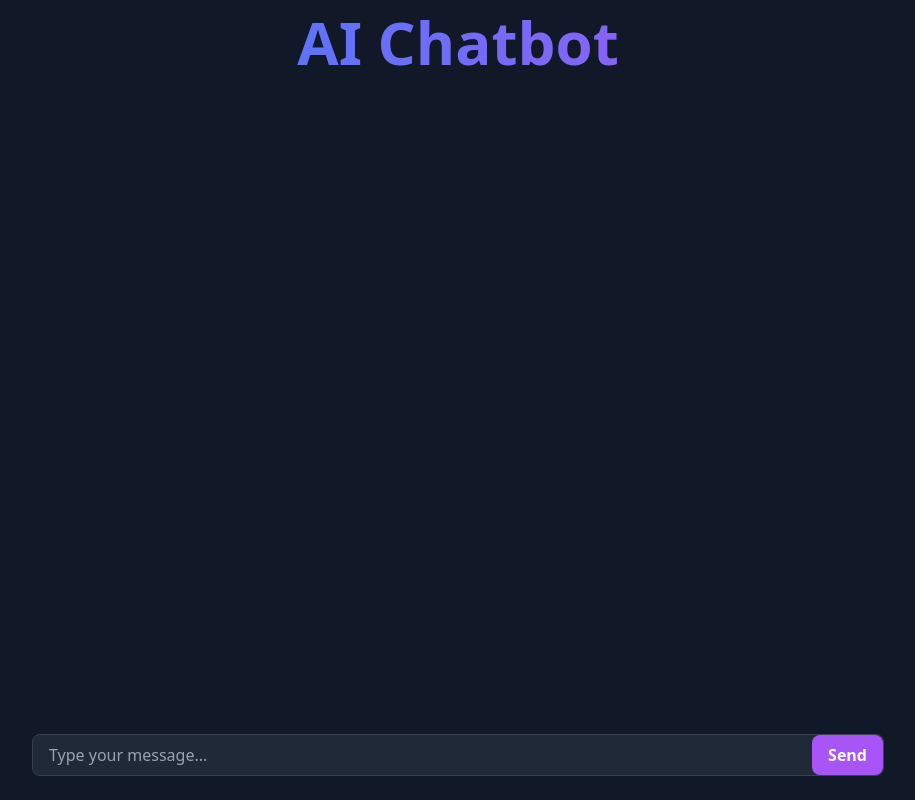
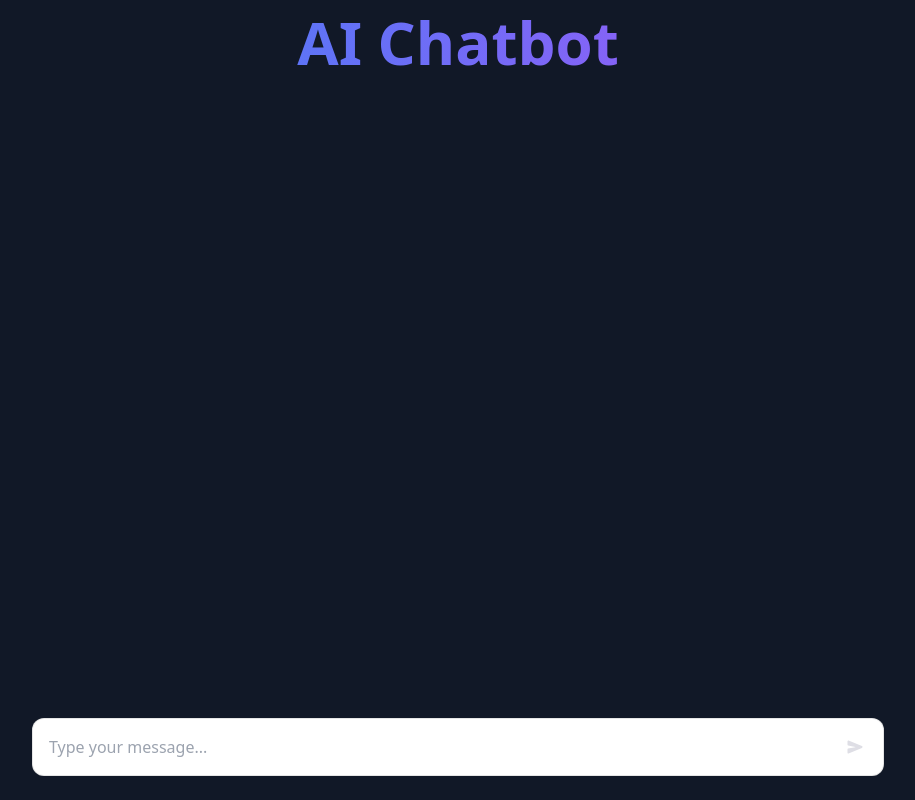
Before and after one commit to SagiMines/AI-chatbot, a Next.js app: page / in a window 1280 px wide. Shown: the whole page, without its empty margins (182-1097 px from the left). Built offline with nearby package versions, Linux system fonts and the light colour scheme.

Commit message:
Updated the input to a textarea so that the users would be able to see the text if they enter a large amount of text

```diff
--- a/app/page.tsx
+++ b/app/page.tsx
@@ -14,13 +14,21 @@ export default function Home() {
   const [isLoading, setIsLoading] = useState(false);
   // Reference to the chat div so that the scrollbar would always display the newest message
   const chatRef = useRef<HTMLDivElement>(null);
+  // Reference to the textarea element in the ChatForm component
+  const textareaRef = useRef<HTMLTextAreaElement>(null);
 
-  // When the loading message indicator changes the scrollbar slides to the bottom
   useEffect(() => {
+    // When an answer is generated
     if (chatRef.current) {
       chatRef.current.scrollTop = chatRef.current.scrollHeight;
     }
-  }, [isLoading]);
+    // When input is entered
+    if (textareaRef.current) {
+      textareaRef.current.style.height = 'auto';
+      textareaRef.current.style.height =
+        textareaRef.current.scrollHeight + 'px';
+    }
+  }, [isLoading, inputValue]);
 
   return (
     <main>
@@ -31,6 +39,7 @@ export default function Home() {
           setInputValue,
           setChatLog,
           setIsLoading,
+          textareaRef,
         }}
       />
     </main>
--- a/components/ChatForm.tsx
+++ b/components/ChatForm.tsx
@@ -1,6 +1,7 @@
 import { HandleSubmitPropsWithoutEvent } from '@/typings';
-import { handleSubmit } from '@/utils/functions';
+import { handleSubmit, onPressEnter } from '@/utils/functions';
 import styles from '@/styles/ChatForm.module.css';
+import { IoSend } from 'react-icons/io5';
 
 const ChatForm = ({
   handleSubmitProps,
@@ -20,21 +21,33 @@ const ChatForm = ({
       }
       className={styles.chatForm}
     >
-      <div className={styles.inputContainer}>
-        <input
-          className={styles.input}
-          type="text"
+      <div className={styles.outerContainer}>
+        <div className={styles.innerContainer}>
+          <textarea
+            ref={handleSubmitProps.textareaRef}
+            rows={1}
             placeholder="Type your message..."
             value={handleSubmitProps.inputValue}
             onChange={e => handleSubmitProps.setInputValue(e.target.value)}
+            onKeyDown={e =>
+              onPressEnter(
+                e,
+                handleSubmitProps.inputValue,
+                handleSubmitProps.setInputValue,
+                handleSubmitProps.setChatLog,
+                handleSubmitProps.setIsLoading
+              )
+            }
+            className={styles.textarea}
           />
           <button
+            type="submit"
             disabled={!handleSubmitProps.inputValue}
-          className={styles.sendButton}
-          type="submit"
+            className={styles.button}
           >
-          Send
+            <IoSend />
           </button>
+        </div>
       </div>
     </form>
   );
--- a/package.json
+++ b/package.json
@@ -13,7 +13,8 @@
     "next": "latest",
     "palm-api": "^1.1.1",
     "react": "latest",
-    "react-dom": "latest"
+    "react-dom": "latest",
+    "react-icons": "^4.11.0"
   },
   "devDependencies": {
     "@types/node": "latest",
--- a/styles/ChatForm.module.css
+++ b/styles/ChatForm.module.css
@@ -2,14 +2,18 @@
   @apply flex-none p-6;
 }
 
-.inputContainer {
-  @apply flex rounded-lg border border-gray-700 bg-gray-800;
+.outerContainer {
+  @apply flex w-full items-center;
 }
 
-.input {
-  @apply flex-grow px-4 py-2 bg-transparent text-white focus:outline-none;
+.innerContainer {
+  @apply flex flex-col w-full flex-grow relative border border-black/10 dark:border-gray-900/50 dark:text-white rounded-xl  dark:bg-gray-700 bg-white;
 }
 
-.sendButton {
-  @apply bg-purple-500 rounded-lg px-4 py-2 text-white font-semibold focus:outline-none hover:bg-purple-600 transition-colors duration-300;
+.textarea {
+  @apply outline-none max-h-[200px] m-0 w-full resize-none border-0 bg-transparent focus:ring-0 focus-visible:ring-0 dark:bg-transparent py-4 pr-12 pl-4;
 }
+
+.button {
+  @apply absolute rounded-md bottom-3 p-2 right-3 dark:hover:bg-gray-900 disabled:text-[#dedee5] enabled:bg-[#7669f6] enabled:text-white transition-colors;
+}
--- a/utils/functions.ts
+++ b/utils/functions.ts
@@ -1,4 +1,4 @@
-import { ChatLog, HandleSubmit, SendMessage } from '@/typings';
+import { ChatLog, HandleSubmit, OnPressEnter, SendMessage } from '@/typings';
 import axios from 'axios';
 
 /*
@@ -51,3 +51,19 @@ const sendMessage: SendMessage = async (message, setIsLoading, setChatLog) => {
     console.log(error);
   }
 };
+
+/*
+Checks if the key that was press is 'Enter', if it is then the textarea
+will submit.
+*/
+export const onPressEnter: OnPressEnter = (
+  e,
+  inputValue,
+  setInputValue,
+  setChatLog,
+  setIsLoading
+) => {
+  if (e.key === 'Enter' && e.shiftKey === false) {
+    handleSubmit(e, inputValue, setInputValue, setChatLog, setIsLoading);
+  }
+};
```
Also changed, not shown: typings.d.ts (+12 -1 lines), 1 other file (tests, documents, lock files or other folders). Lines whose indentation alone changed are shown as unchanged.
